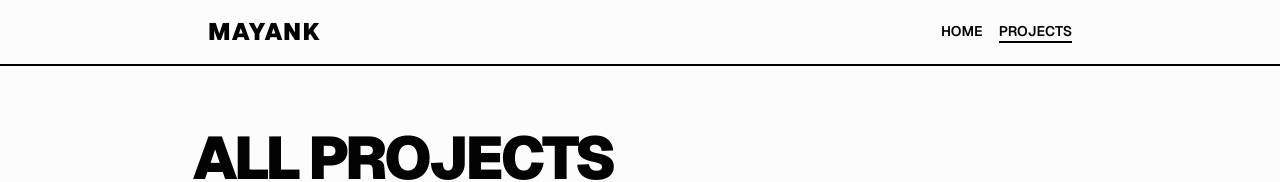
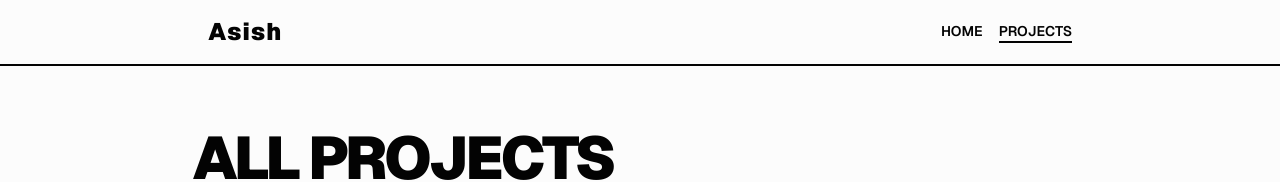
Before and after one commit to hlwuser/portfolio, a Next.js app: page /portfolio/projects in a window 1280 px wide. Shown: the top 182 px of the page. Built offline with nearby package versions, Linux system fonts and the light colour scheme.

Commit message:
Update page.tsx

```diff
--- a/app/projects/page.tsx
+++ b/app/projects/page.tsx
@@ -85,10 +85,10 @@ export default function ProjectsPage() {
       {/* Navigation */}
       <nav className="fixed top-0 left-0 right-0 z-50 bg-background border-b-2 border-foreground">
         <div className="max-w-4xl mx-auto px-4 py-3 md:py-4 flex justify-between items-center">
-          <a href="/" className="text-xl md:text-2xl font-black tracking-wider hover:underline">MAYANK</a>
+          <a href="./" className="text-xl md:text-2xl font-black tracking-wider hover:underline">Asish</a>
           <div className="flex gap-2 md:gap-4 text-xs md:text-sm font-semibold">
-            <a href="/" className="uppercase hover:underline">Home</a>
-            <a href="/projects" className="uppercase hover:underline border-b-2 border-foreground">Projects</a>
+            <a href="./" className="uppercase hover:underline">Home</a>
+            <a href="./projects" className="uppercase hover:underline border-b-2 border-foreground">Projects</a>
           </div>
         </div>
       </nav>
```
